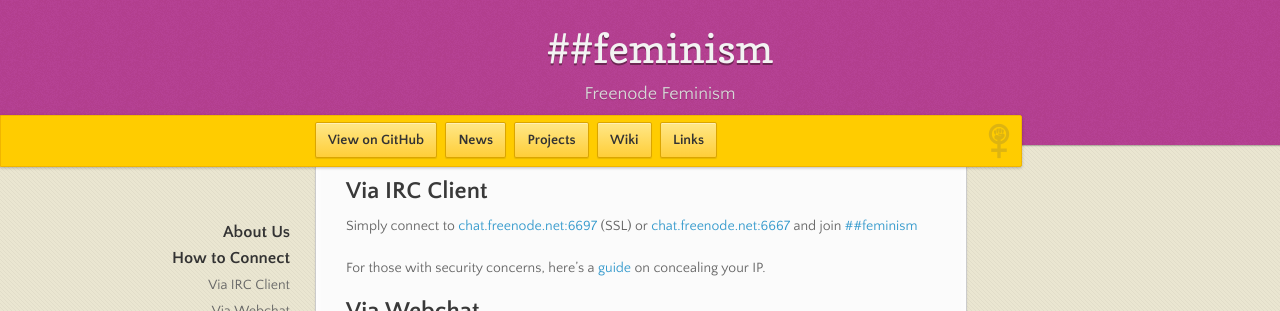
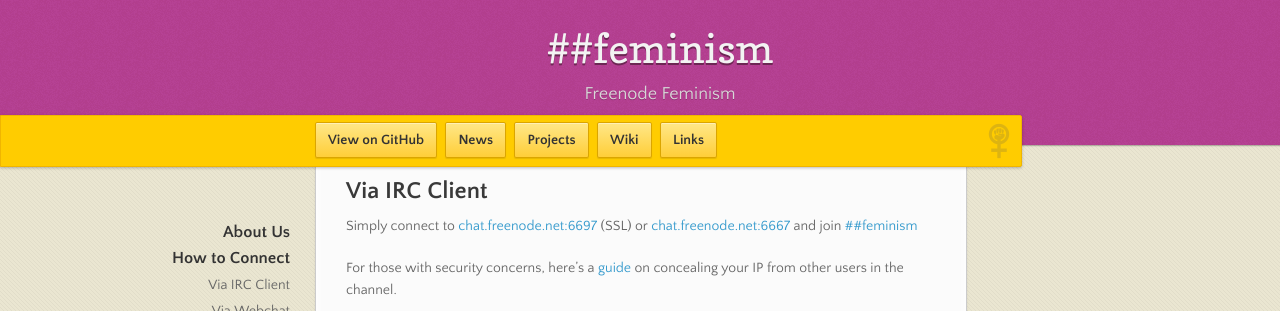
Before and after one commit to feminism-chat/feminism-chat.github.io, a Jekyll site: the page built from index.md, in a window 1280 px wide and 900 px high, scrolled down 347 px, cut to the strip 0-311 px from the top of the window. Built offline with Jekyll 4.4.1, drawn with Linux system fonts in a browser that asks for light colours; nearby versions of some CDN libraries.

Commit message:
Update index.md

```diff
--- a/index.md
+++ b/index.md
@@ -22,7 +22,7 @@ Simply connect to [chat.freenode.net:6697](ircs://chat.freenode.net:6697/%23%23f
 or [chat.freenode.net:6667](irc://chat.freenode.net:6667/%23%23feminism) and join
 [##feminism](ircs://chat.freenode.net:6697/%23%23feminism)
 
-For those with security concerns, here's a [guide](/cloak/) on concealing your IP.
+For those with security concerns, here's a [guide](/cloak/) on concealing your IP from other users in the channel.
 
 ## Via Webchat
 
```
